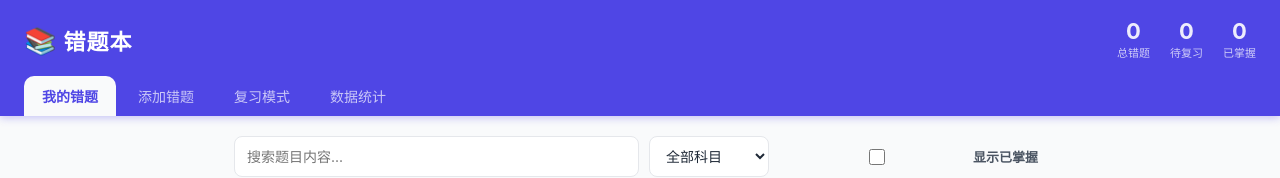
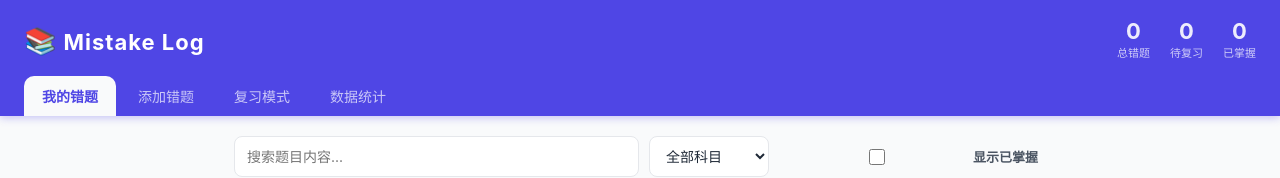
Before and after one commit to HiBert-He/cuoti, a plain HTML site: page index.html in a window 1280 px wide. Shown: the top 178 px of the page. Drawn offline with Linux system fonts and the light colour scheme.

Commit message:
rename: 错题本 → Mistake Log

```diff
--- a/index.html
+++ b/index.html
@@ -3,12 +3,12 @@
 <head>
   <meta charset="UTF-8">
   <meta name="viewport" content="width=device-width, initial-scale=1.0">
-  <title>错题本</title>
+  <title>Mistake Log</title>
   <link rel="manifest" href="manifest.json">
   <meta name="theme-color" content="#4f46e5">
   <meta name="apple-mobile-web-app-capable" content="yes">
   <meta name="apple-mobile-web-app-status-bar-style" content="black-translucent">
-  <meta name="apple-mobile-web-app-title" content="错题本">
+  <meta name="apple-mobile-web-app-title" content="Mistake Log">
   <link rel="apple-touch-icon" href="icon.svg">
   <style>
     * { box-sizing: border-box; margin: 0; padding: 0; }
@@ -344,7 +344,7 @@
 
 <div class="header">
   <div class="header-top">
-    <h1><span>📚</span>错题本</h1>
+    <h1><span>📚</span>Mistake Log</h1>
     <div class="stats-bar">
       <div class="stat-item">
         <span class="stat-num" id="stat-total">0</span>
```
Also changed, not shown: manifest.json.
